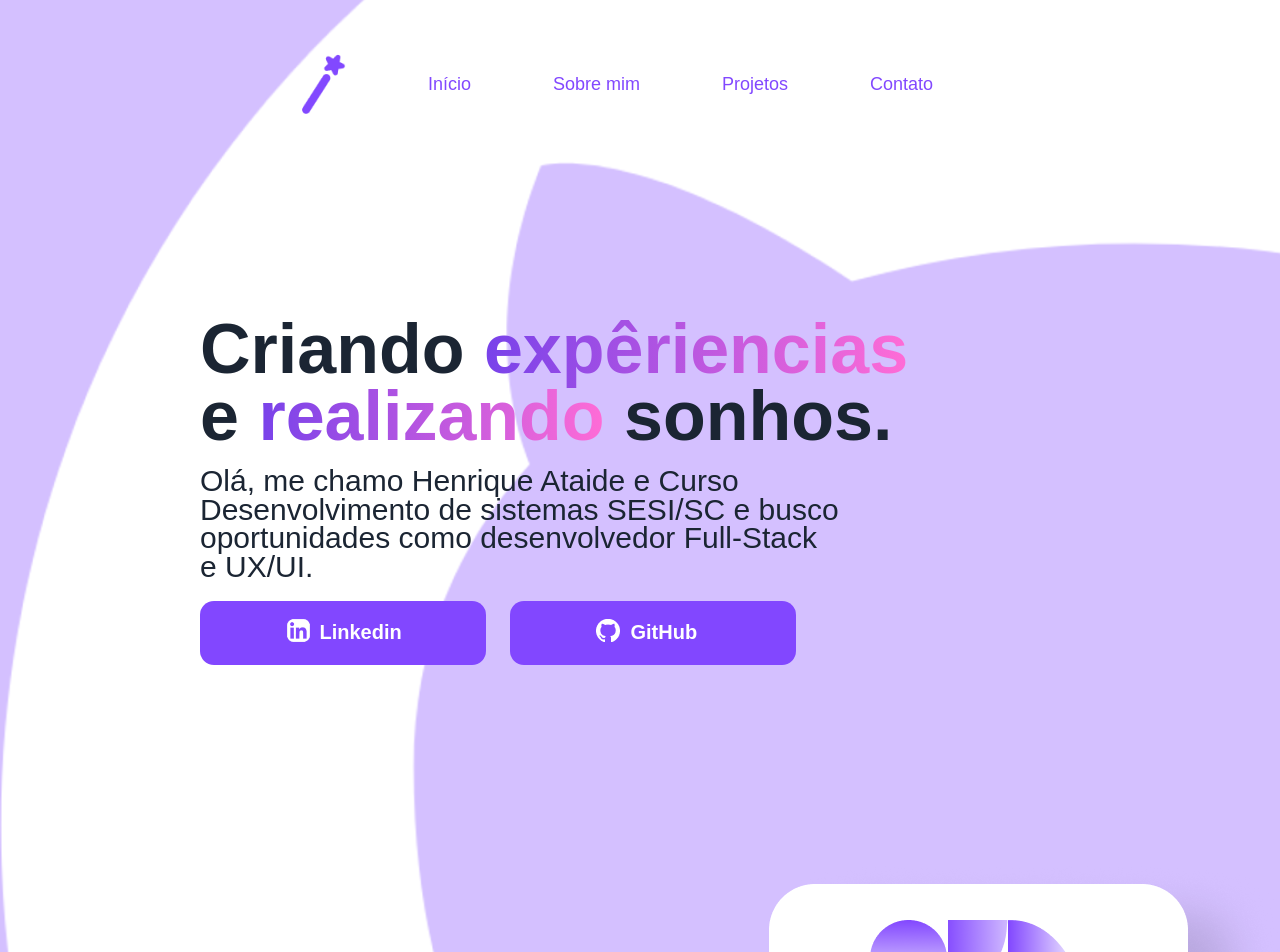
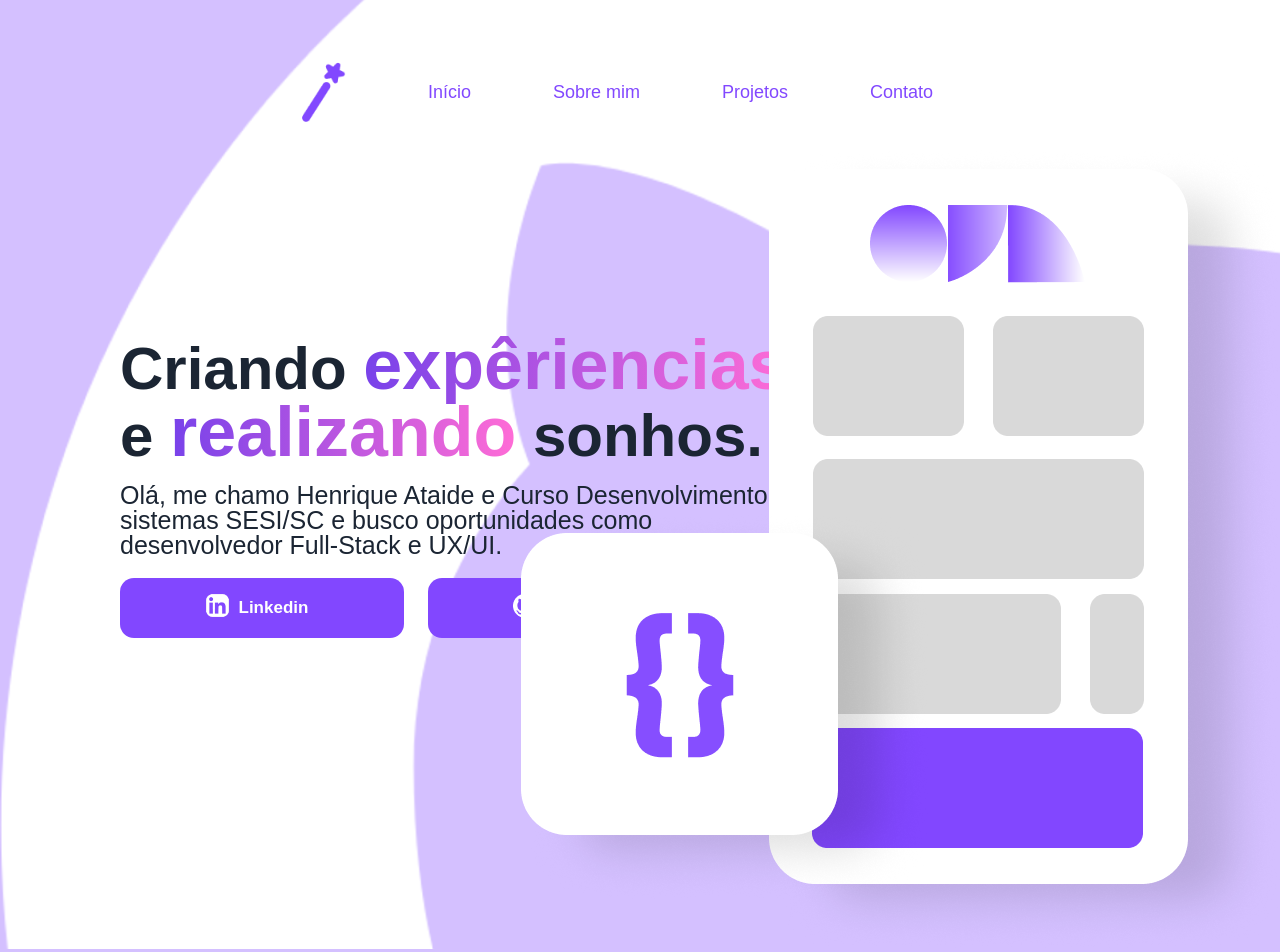
Before and after one commit to henilveira/portfolio, a plain HTML site: page Portfolio/index.html in a window 1280 px wide. Shown: the top 952 px of the page. Drawn offline with Linux system fonts and the light colour scheme.

Commit message:
Add files via upload

```diff
--- a/Portfolio/index.html
+++ b/Portfolio/index.html
@@ -26,10 +26,10 @@
         </ul>
       </nav>
     </header>
-    <div class="text-inicio">
+    <div class="container">
       <ul class="list">
         <span class="titulo-inicio">Criando <span class="exp">expêriencias</span> <br> e <span class="real">realizando</span> sonhos. <br></span> <br>
-        <span class="paragrafo-inicio">Olá, me chamo Henrique Ataide e Curso <br> Desenvolvimento de sistemas SESI/SC e busco <br> oportunidades como desenvolvedor Full-Stack <br> e UX/UI. <br> </span>
+        <span class="paragrafo-inicio">Olá, me chamo Henrique Ataide e Curso Desenvolvimento de sistemas SESI/SC e busco oportunidades como desenvolvedor Full-Stack e UX/UI. <br> </span>
         <button class="btn-inicio">
           <img src="assets/linkedin.png" alt="" class="linkedin-img">
           <span class="linkedin-txt">
@@ -42,12 +42,13 @@
             GitHub
           </span>
         </button>
+        <div class="grid">
+          <div class="grid-content">
+            <img src="assets/grid-1.png" alt="" class="grid-1">
+            <img src="assets/grid-2.png" alt="" class="grid-2">
+          </div>
+        </div>
       </ul>
-      <div class="bloco">
-        <div class="bloco-content">
-          <img src="assets/bloco-inicio.png" alt="" class="bola">
-        </div>
-      </div>
     </div>
     <script src="mobile-navbar.js"></script>
   </body>
--- a/Portfolio/style.css
+++ b/Portfolio/style.css
@@ -45,7 +45,7 @@
     justify-content: center;
     align-items: center;
     font-family: 'Poppins', sans-serif;
-    height: 8vh;
+    height: 10vh;
   }
 
   main {
@@ -134,20 +134,19 @@
     transform: rotate(45deg) translate(-5px, -7px);
   }
 
-  .text-inicio {
+  .container{
+    margin-left: 120px;
+    margin-top: 200px;
     font-family: 'Poppins', sans-serif;
-  }
-
-  .list {
-    margin: 200px;
   }
 
   .titulo-inicio {
     color: #1B2533;
-    font-size: 70px;
+    font-size: 60px;
     font-style: normal;
     font-weight: 600;
     line-height: 95.5%; /* 66.85px */
+    width: 800px;
   }
 
   .exp {
@@ -172,14 +171,19 @@
     line-height: 95.5%;
   }
 
+  .list {
+    top: -300px;
+    width: 700px;
+  }
+
   .paragrafo-inicio {
     margin-top: 10px;
     color: #1B2533;
-    font-size: 30px;
+    font-size: 25px;
     font-style: normal;
     font-weight: 400;
-    line-height: 95.5%; /* 28.65px */
-    width: 25px;
+    line-height: 25px;
+    width: 50%;
   }
 
   button {
@@ -187,18 +191,58 @@
     margin-top: 20px;
     margin-right: 20px;
     color: #FFF;
-    font-size: 20px;
+    font-size: 17px;
     font-style: normal;
     font-weight: 600;
     line-height: normal;
     appearance: none;
     border: 0;
-    width: 286px;
-    height: 64px;
+    width: 284px;
+    height: 60px;
     flex-shrink: 0;
     border-radius: 14px;
     background: #8247FF;
   }
+
+  button {
+    --color: #8247FF;
+    font-family: inherit;
+    display: inline-block;
+    position: relative;
+    overflow: hidden;
+    transition: color .5s;
+    font-size: 17px;
+    color: white;
+   }
+
+   button:before {
+    content: "";
+    position: absolute;
+    background: #FFF;
+    height: 150px;
+    width: 270px;
+    border-radius: 50%;
+   }
+
+   button:hover {
+    color: #8247FF;
+   }
+
+   button:before {
+    top: 100%;
+    left: 100%;
+    transition: all .7s;
+   }
+
+   button:hover:before {
+    top: -30px;
+    left: -30px;
+   }
+
+   button:active:before {
+    background: #3a0ca3;
+    transition: background 0s;
+   }
 
   .btn-inicio img{
     margin-left: -90px;
@@ -207,29 +251,29 @@
   .linkedin-txt  {
     position: absolute;
     margin-left: 10px;
-    margin-top: 2px;
+    margin-top: 4px;
   }
 
-  .bloco {
+  .grid-1 {
+    margin-top: 250px;
+    position: absolute;
+    z-index: 1;
     top: -100px;
-    display: flex;
-    justify-content: flex-end;
-    align-items: flex-end;
-    transition: all .1s ease;
+    right: 0;
   }
 
-  .img-inicio {
-    top: -100px;
-    height: 100vh;
+  .grid-2 {
+    position: absolute;
+    right: 350px;
+    bottom: -100px;
+    z-index: 2;
   }
 
-  .bloco-content img{
-    top: -100px;
-    top: 50px;
-    width: 100%;
+  .grid {
   }
 
-  .bola {
-    top: -100px;
-
+  /* Caso você queira aplicar as mesmas regras a ambas as imagens */
+  .image {
+    z-index: 1; /* Pode ser ajustado conforme necessário */
+    top: -100px; /* Ajuste a posição conforme necessário */
   }
```
Also changed, not shown: Portfolio/assets/grid-1.png (added), Portfolio/assets/grid-2.png (added).
